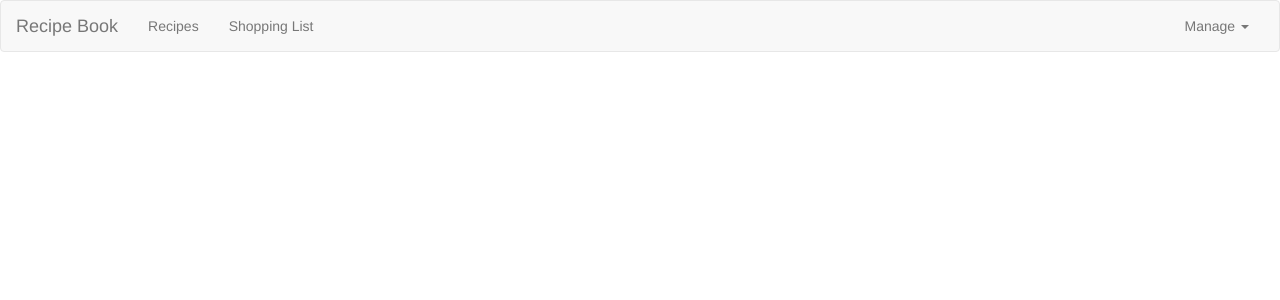
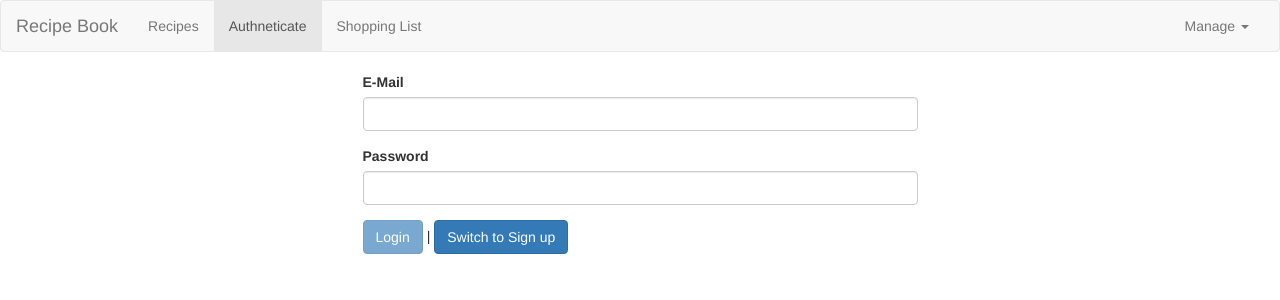
Before and after one commit to enurv/RecipeBook, an Angular app: page /auth in a window 1280 px wide. Before the commit this address led to /. Shown: the top 300 px of the page. Built offline with nearby package versions, Linux system fonts and the light colour scheme.

Commit message:
feat: create authentication page

```diff
--- a/src/app/app-routing.module.ts
+++ b/src/app/app-routing.module.ts
@@ -1,5 +1,6 @@
 import { NgModule } from "@angular/core";
 import { RouterModule, Routes } from "@angular/router";
+import { AuthComponent } from "./auth/auth.component";
 import { RecipeDetailComponent } from "./recipes/recipe-detail/recipe-detail.component";
 import { RecipeEditComponent } from "./recipes/recipe-edit/recipe-edit.component";
 import { RecipeStartComponent } from "./recipes/recipe-start/recipe-start.component";
@@ -16,6 +17,7 @@
         { path: ':id/edit', component: RecipeEditComponent, resolve: [RecipesResolverService] },
     ] },
     { path: 'shopping-list', component: ShoppingListComponent },
+    { path: 'auth', component: AuthComponent },
   ]
 
 @NgModule({
--- a/src/app/app.module.ts
+++ b/src/app/app.module.ts
@@ -15,6 +15,7 @@
 import { AppRoutingModule } from './app-routing.module';
 import { RecipeStartComponent } from './recipes/recipe-start/recipe-start.component';
 import { RecipeEditComponent } from './recipes/recipe-edit/recipe-edit.component';
+import { AuthComponent } from './auth/auth.component';
 
 @NgModule({
   declarations: [
@@ -28,7 +29,8 @@
     ShoppingEditComponent,
     DropdownDirective,
     RecipeStartComponent,
-    RecipeEditComponent
+    RecipeEditComponent,
+    AuthComponent
   ],
   imports: [
     BrowserModule,
--- /dev/null
+++ b/src/app/auth/auth.component.html
@@ -0,0 +1,36 @@
+<div class="row">
+    <div class="col-xs-12 col-md-6 col-md-offset-3">
+        <form #authForm="ngForm" (ngSubmit)="onSubmit(authForm)">
+            <div class="form-group">
+                <label for="email">E-Mail</label>
+                <input
+                type="email"
+                id="email"
+                class="form-control"
+                ngModel
+                name="email"
+                required
+                email>
+            </div>
+            <div class="form-group">
+                <label for="password">Password</label>
+                <input
+                type="password"
+                id="password"
+                class="form-control"
+                ngModel
+                name="password"
+                required
+                minlength="6">
+            </div>
+            <div>
+                <button class="btn btn-primary" type="submit" [disabled]="!authForm.valid">
+                    {{isLoginMode ? 'Login' : 'Sign up' }}
+                </button> |
+                <button class="btn btn-primary" (click)="onSwichMode()" type="button">
+                    Switch to {{isLoginMode ? 'Sign up' : 'Login' }}
+                </button>
+            </div>
+        </form>
+    </div>
+</div>
--- /dev/null
+++ b/src/app/auth/auth.component.ts
@@ -0,0 +1,19 @@
+import { Component } from "@angular/core";
+import { NgForm } from "@angular/forms";
+
+@Component({
+    selector: 'app-auth',
+    templateUrl: './auth.component.html'
+})
+export class AuthComponent {
+    isLoginMode: boolean = true;
+
+    onSwichMode() {
+        this.isLoginMode = !this.isLoginMode;
+    }
+
+    onSubmit(form: NgForm) {
+        console.log(form.value);
+        form.reset();
+    }
+}
--- a/src/app/header/header.component.html
+++ b/src/app/header/header.component.html
@@ -9,6 +9,7 @@
         <div class="navbar-collapse" [class.collapse]="collapsed" (window:resize)="collapsed = true">
             <ul class="nav navbar-nav">
                 <li routerLinkActive="active"><a routerLink="/recipes">Recipes</a></li>
+                <li routerLinkActive="active"><a [routerLink]="['auth']">Authneticate</a></li>
                 <li routerLinkActive="active"><a [routerLink]="['shopping-list']">Shopping List</a></li>
             </ul>
             <ul class="nav navbar-nav navbar-right">
```
